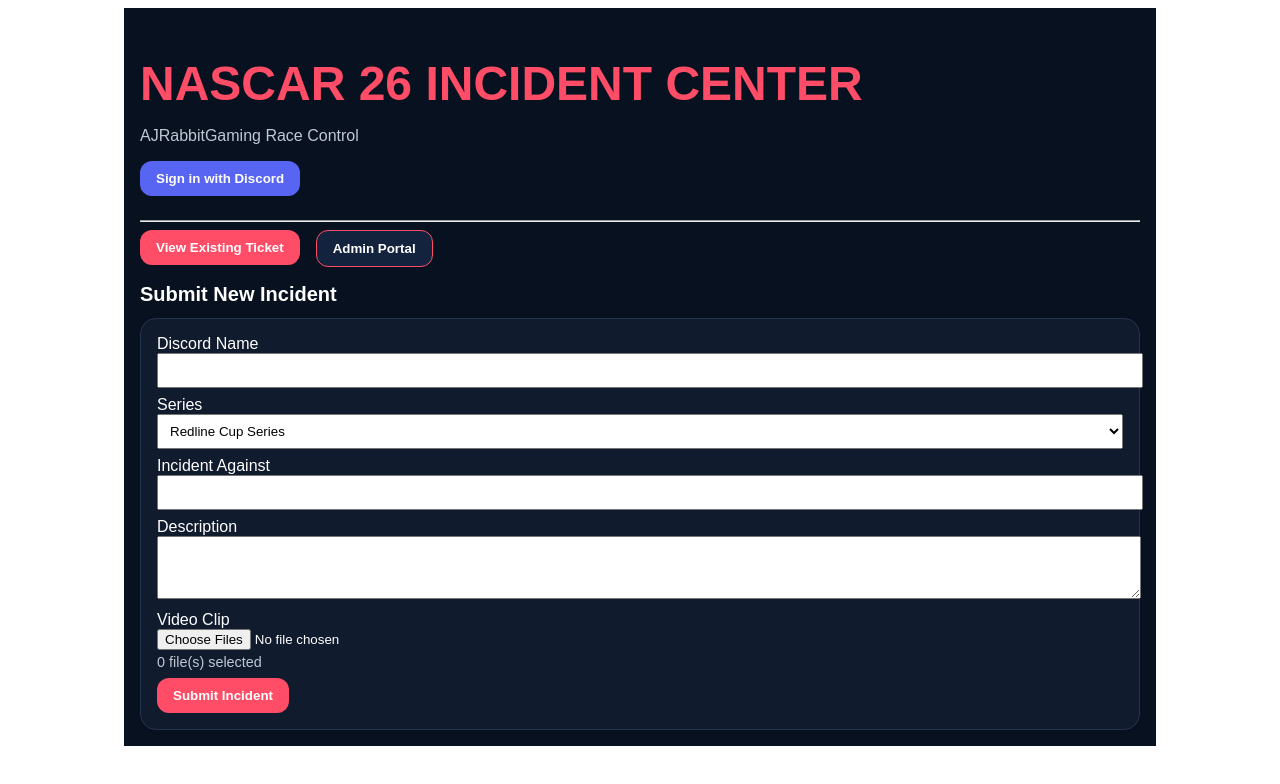
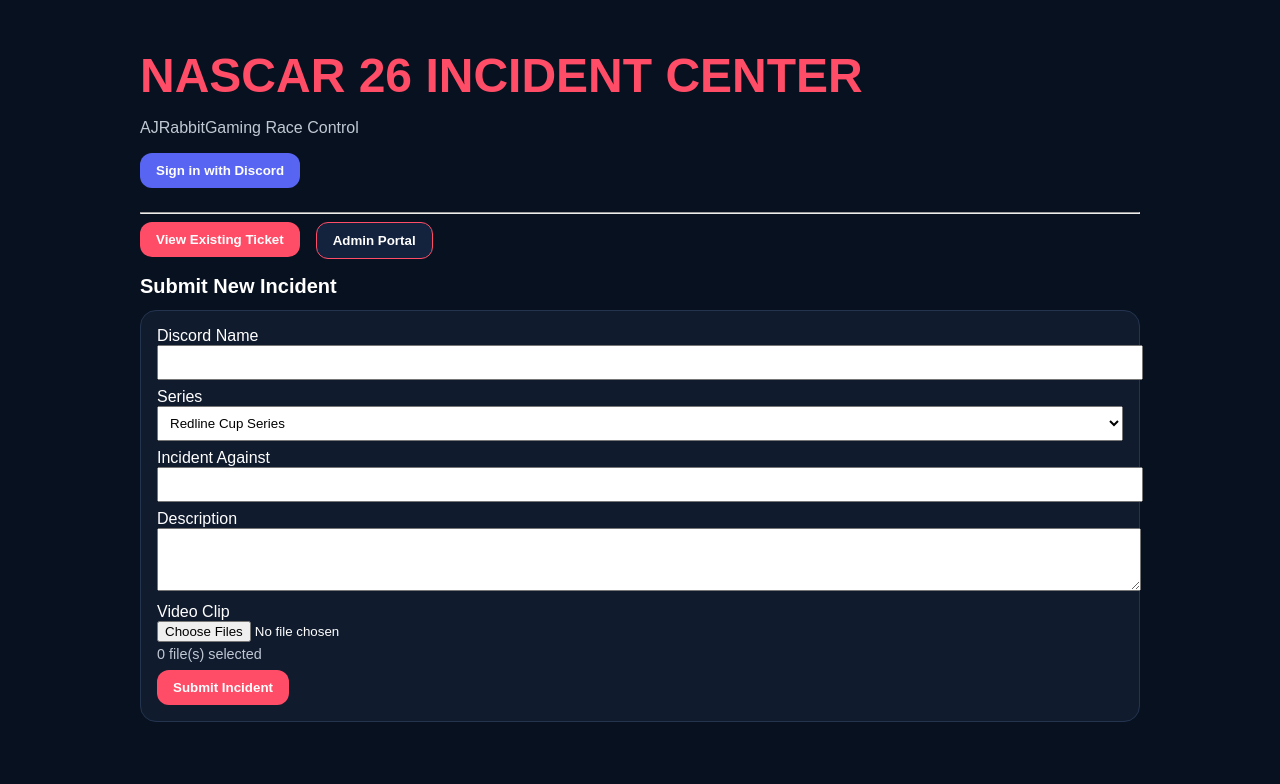
Before and after one commit to msucomets3/nascar26-incident-center, a Next.js app: page / in a window 1280 px wide. Shown: the top 784 px of the page. Built offline with nearby package versions, Linux system fonts and the light colour scheme; no server answers.

Commit message:
Apply site-wide dark background through root layout

```diff
--- a/app/layout.tsx
+++ b/app/layout.tsx
@@ -19,7 +19,14 @@ export default function RootLayout({
 }) {
   return (
     <html lang="en">
-      <body>{children}</body>
-    </html>
+  <body
+    style={{
+      background: "#08111f",
+      margin: 0,
+    }}
+  >
+    {children}
+  </body>
+</html>
   );
 }
```
